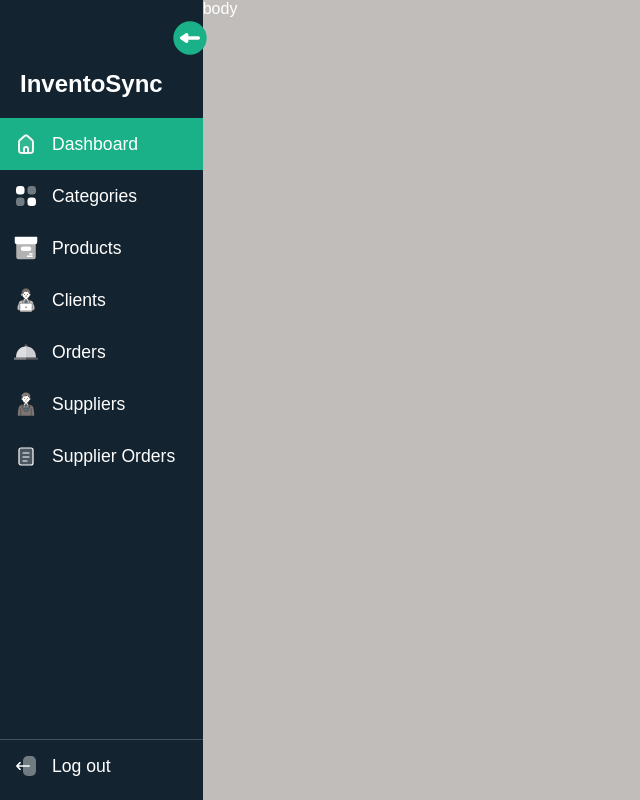
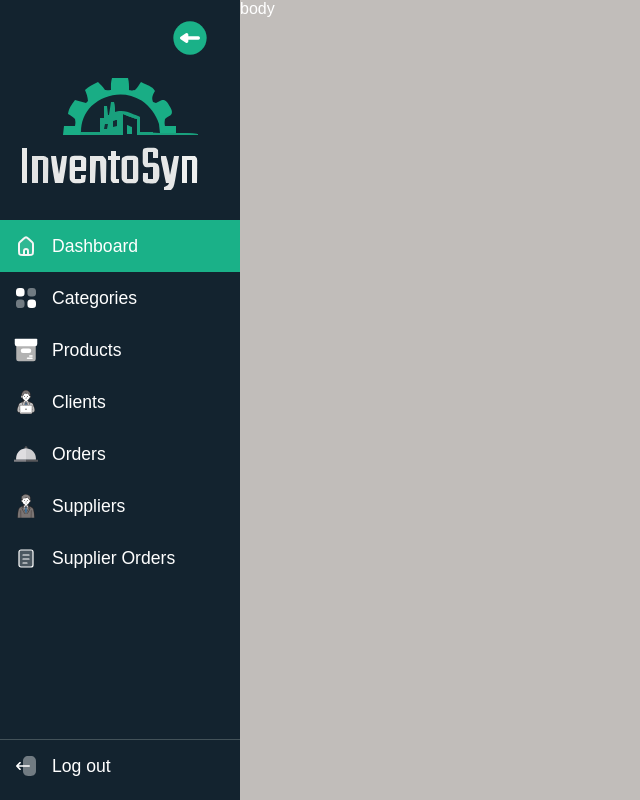
Before and after one commit to AbdallahRdf/stock-management, a PHP site: page /resources/views/pages/dashboard/index.php in a window 1280 px wide. Shown: the whole page, without its empty margins (0-640 px from the left). Run offline with PHP 8.4, Linux system fonts and the light colour scheme; the visitor is signed in with stand-in values (Sample User, id 1).

Commit message:
add a logo

```diff
--- a/controllers/CategoryController.php
+++ b/controllers/CategoryController.php
@@ -30,7 +30,7 @@
 
 if($_SERVER['REQUEST_METHOD'] === "POST")
 {
-    if(isset($_POST["name"]))
+    if(isset($_POST["name"])) // if we are trying to create a new category
     {
         $category_name = $_POST["name"];
 
@@ -48,7 +48,7 @@
         }
         create_alert_session_variable("created_successfully_alert", "Record Created successfully!");
     }
-    else if(isset($_POST["category_id"]))
+    else if(isset($_POST["category_id"])) // if we are trying to delete a category
     {
 
         $category_id = $_POST["category_id"];
--- a/resources/styles/sidebar.css
+++ b/resources/styles/sidebar.css
@@ -72,8 +72,8 @@
     }
 }
 
-.sidebar h2 {
-    margin: 70px 40px 20px 20px;
+.logo {
+    margin: 40px 40px 0px 20px;
 }
 
 /* toggle button */
--- a/resources/views/components/sidebar.php
+++ b/resources/views/components/sidebar.php
@@ -2,7 +2,7 @@
     <button id="toggle" class="toggle" value="visible">
         <img src="../../../img/left-arrow-circle-svgrepo-com.svg" alt="left arrow">
     </button>
-    <h2 class="toggled">InventoSync</h2>
+    <img class="logo toggled" src="../../../img/logo.svg" alt="">
     <div class="select-btns">
         <a href="../dashboard/index.php" class="select-btn icon-btn selected toggled">
             <img src="../../../img/home.svg" alt="dashboard icon" title="Dashboard">
--- a/resources/views/pages/categories/index.php
+++ b/resources/views/pages/categories/index.php
@@ -46,6 +46,7 @@
         unset($_SESSION["deleting_fails_alert"]);
         $alert_color_class = "blue-alert";
     }
+    unset($_SESSION['alert']);
     $alert_display = "flex";
 }
 ?>
@@ -56,7 +57,9 @@
 <head>
     <meta charset="UTF-8">
     <meta name="viewport" content="width=device-width, initial-scale=1.0">
-    <title>InventoSync - Categories</title>
+    <link rel="icon" href="../../../../favicon.ico" type="image/x-icon">
+    <link rel="shortcut icon" href="../../../../favicon.ico" type="image/x-icon">
+    <title>InventoSync</title>
     <link rel="stylesheet" href="../../../styles/sidebar.css">
     <link rel="stylesheet" href="../../../styles/overlay.css">
     <link rel="stylesheet" href="../../../styles/table.css">
```
Also changed, not shown: favicon.ico (added), resources/img/logo.svg.
